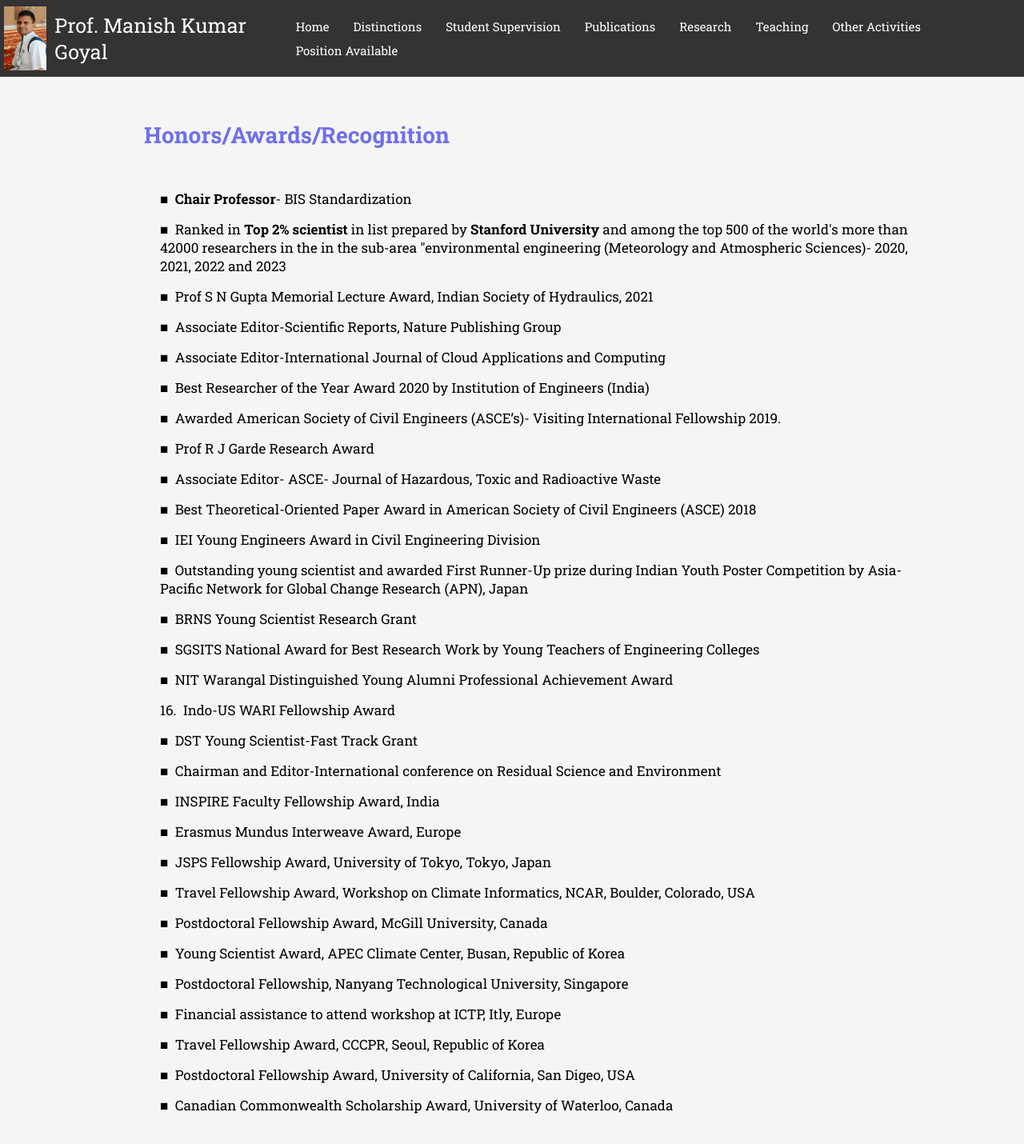
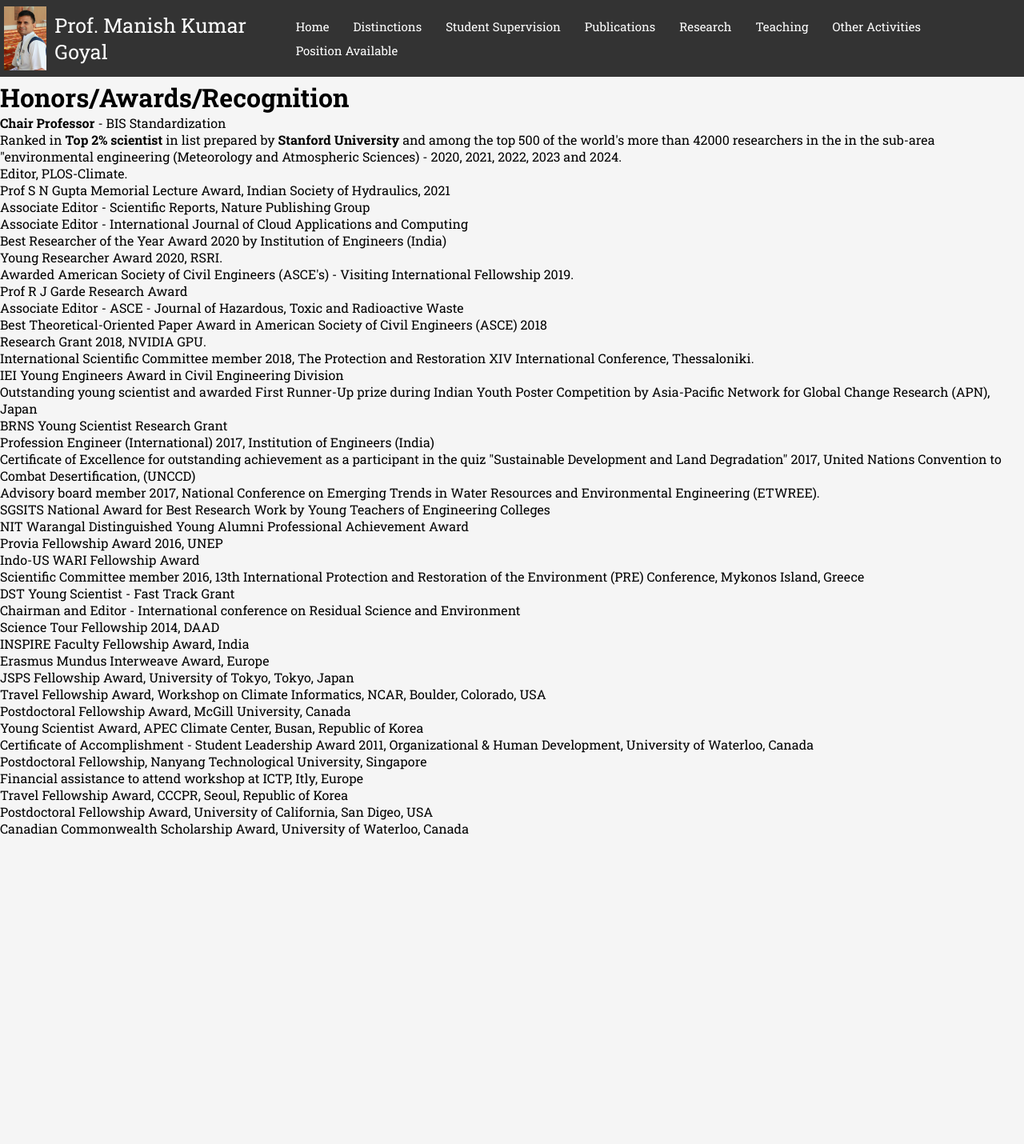
Before and after one commit to shiv3191/MKG_WEBSITE, a React (Vite) app: page /distinctions in a window 1280 px wide. Shown: the top 1430 px of the page at 80% size. After the commit the page ends 1046 px from the top, so only its background shows below. Built offline with nearby package versions, Linux system fonts and the light colour scheme.

Commit message:
Update Distinction.jsx

```diff
--- a/src/Components/Distinctions/Distinction.jsx
+++ b/src/Components/Distinctions/Distinction.jsx
@@ -3,103 +3,57 @@ import "./Distinction.css"
 
 const Distinction = () => {
   return (
-    <di className='distinction'>
-      <div className='dist1'>
-        <p>
-         Honors/Awards/Recognition
-        </p>
+    <div className="distinction-container mt100">
+      <div className="heading-container">
+        <h1 className="distinction-heading">Honors/Awards/Recognition</h1>
       </div>
-       <div className='dist2'>
-        <p>
-        &#9632;   &nbsp;<b>Chair Professor</b>- BIS Standardization
-        </p>
-        <p>
-        &#9632;  &nbsp;Ranked in <b>Top 2% scientist</b> in list prepared by <b>Stanford University</b> and among the top 500 of the world's more than 42000 researchers in the in the sub-area "environmental engineering (Meteorology and Atmospheric Sciences)- 2020, 2021, 2022 and 2023
-        </p>
-        <p>
-        &#9632;  &nbsp;Prof S N Gupta Memorial Lecture Award, Indian Society of Hydraulics, 2021
-        </p>
-        <p>
-        &#9632;  &nbsp;Associate Editor-Scientific Reports, Nature Publishing Group
-        </p>
-        <p>
-        &#9632;   &nbsp;Associate Editor-International Journal of Cloud Applications and Computing
-        </p>
-        <p>
-        &#9632;  &nbsp;Best Researcher of the Year Award 2020 by Institution of Engineers (India)
-        </p>
-        <p>
-        &#9632;   &nbsp;Awarded American Society of Civil Engineers (ASCE’s)- Visiting International Fellowship 2019.
-        </p>
-        <p>
-           &#9632;  &nbsp;Prof R J Garde Research Award
-        </p>
-        <p>
-        &#9632;   &nbsp;Associate Editor- ASCE- Journal of Hazardous, Toxic and Radioactive Waste
-        </p>
-        <p>
-        &#9632;  &nbsp;Best Theoretical-Oriented Paper Award in American Society of Civil Engineers (ASCE) 2018
-        </p>
-        <p>
-        &#9632;  &nbsp;IEI Young Engineers Award in Civil Engineering Division
-        </p>
-        <p>
-        &#9632;  &nbsp;Outstanding young scientist and awarded First Runner-Up prize during Indian Youth Poster Competition by Asia-Pacific Network for Global Change Research (APN), Japan
-        </p>
-        <p>
-        &#9632;  &nbsp;BRNS Young Scientist Research Grant
-        </p>
-        <p>
-        &#9632; &nbsp;SGSITS National Award for Best Research Work by Young Teachers of Engineering Colleges
-        </p>
-        <p>
-        &#9632;   &nbsp;NIT Warangal Distinguished Young Alumni Professional Achievement Award
-        </p>
-        <p>
-        16. &nbsp;Indo-US WARI Fellowship Award
-        </p>
-        <p>
-        &#9632;  &nbsp;DST Young Scientist-Fast Track Grant
-        </p>
-        <p>
-        &#9632; &nbsp;Chairman and Editor-International conference on Residual Science and Environment
-        </p>
-        <p>
-        &#9632; &nbsp;INSPIRE Faculty Fellowship Award, India
-        </p>
-        <p>
-        &#9632; &nbsp;Erasmus Mundus Interweave Award, Europe
-        </p>
-        <p>
-        &#9632; &nbsp;JSPS Fellowship Award, University of Tokyo, Tokyo, Japan
-        </p>
-        <p>
-        &#9632; &nbsp;Travel Fellowship Award, Workshop on Climate Informatics, NCAR, Boulder, Colorado, USA
-        </p>
-        <p>
-        &#9632; &nbsp;Postdoctoral Fellowship Award, McGill University, Canada
-        </p>
-        <p>
-        &#9632; &nbsp;Young Scientist Award, APEC Climate Center, Busan, Republic of Korea
-        </p>
-        <p>
-        &#9632; &nbsp;Postdoctoral Fellowship, Nanyang Technological University, Singapore
-        </p>
-        <p>
-        &#9632; &nbsp;Financial assistance to attend workshop at ICTP, Itly, Europe
-        </p>
-        <p>
-        &#9632; &nbsp;Travel Fellowship Award, CCCPR, Seoul, Republic of  Korea
-        </p>
-        <p>
-        &#9632; &nbsp;Postdoctoral Fellowship Award, University of California, San Digeo, USA
-        </p>
-        <p>
-        &#9632; &nbsp;Canadian Commonwealth Scholarship Award, University of Waterloo, Canada
-        </p>
-       </div>
-
-      </di>
+      <div className="content-container">
+        <div className="distinction-section">
+          <ul>
+            <li><b>Chair Professor</b> - BIS Standardization</li>
+            <li>Ranked in <b>Top 2% scientist</b> in list prepared by <b>Stanford University</b> and among the top 500 of the world's more than 42000 researchers in the in the sub-area "environmental engineering (Meteorology and Atmospheric Sciences) - 2020, 2021, 2022, 2023 and 2024.</li>
+            <li>Editor, PLOS-Climate.</li>
+            <li>Prof S N Gupta Memorial Lecture Award, Indian Society of Hydraulics, 2021</li>
+            <li>Associate Editor - Scientific Reports, Nature Publishing Group</li>
+            <li>Associate Editor - International Journal of Cloud Applications and Computing</li>
+            <li>Best Researcher of the Year Award 2020 by Institution of Engineers (India)</li>
+            <li>Young Researcher Award 2020, RSRI.</li>
+            <li>Awarded American Society of Civil Engineers (ASCE's) - Visiting International Fellowship 2019.</li>
+            <li>Prof R J Garde Research Award</li>
+            <li>Associate Editor - ASCE - Journal of Hazardous, Toxic and Radioactive Waste</li>
+            <li>Best Theoretical-Oriented Paper Award in American Society of Civil Engineers (ASCE) 2018</li>
+            <li>Research Grant 2018, NVIDIA GPU.</li>
+            <li>International Scientific Committee member 2018, The Protection and Restoration XIV International Conference, Thessaloniki.</li>
+            <li>IEI Young Engineers Award in Civil Engineering Division</li>
+            <li>Outstanding young scientist and awarded First Runner-Up prize during Indian Youth Poster Competition by Asia-Pacific Network for Global Change Research (APN), Japan</li>
+            <li>BRNS Young Scientist Research Grant</li>
+            <li>Profession Engineer (International) 2017, Institution of Engineers (India)</li>
+            <li>Certificate of Excellence for outstanding achievement as a participant in the quiz "Sustainable Development and Land Degradation" 2017, United Nations Convention to Combat Desertification, (UNCCD)</li>
+            <li>Advisory board member 2017, National Conference on Emerging Trends in Water Resources and Environmental Engineering (ETWREE).</li>
+            <li>SGSITS National Award for Best Research Work by Young Teachers of Engineering Colleges</li>
+            <li>NIT Warangal Distinguished Young Alumni Professional Achievement Award</li>
+            <li>Provia Fellowship Award 2016, UNEP</li>
+            <li>Indo-US WARI Fellowship Award</li>
+            <li>Scientific Committee member 2016, 13th International Protection and Restoration of the Environment (PRE) Conference, Mykonos Island, Greece</li>
+            <li>DST Young Scientist - Fast Track Grant</li>
+            <li>Chairman and Editor - International conference on Residual Science and Environment</li>
+            <li>Science Tour Fellowship 2014, DAAD</li>
+            <li>INSPIRE Faculty Fellowship Award, India</li>
+            <li>Erasmus Mundus Interweave Award, Europe</li>
+            <li>JSPS Fellowship Award, University of Tokyo, Tokyo, Japan</li>
+            <li>Travel Fellowship Award, Workshop on Climate Informatics, NCAR, Boulder, Colorado, USA</li>
+            <li>Postdoctoral Fellowship Award, McGill University, Canada</li>
+            <li>Young Scientist Award, APEC Climate Center, Busan, Republic of Korea</li>
+            <li>Certificate of Accomplishment - Student Leadership Award 2011, Organizational & Human Development, University of Waterloo, Canada</li>
+            <li>Postdoctoral Fellowship, Nanyang Technological University, Singapore</li>
+            <li>Financial assistance to attend workshop at ICTP, Itly, Europe</li>
+            <li>Travel Fellowship Award, CCCPR, Seoul, Republic of Korea</li>
+            <li>Postdoctoral Fellowship Award, University of California, San Digeo, USA</li>
+            <li>Canadian Commonwealth Scholarship Award, University of Waterloo, Canada</li>
+          </ul>
+        </div>
+      </div>
+    </div>
   )
 }
 
```
